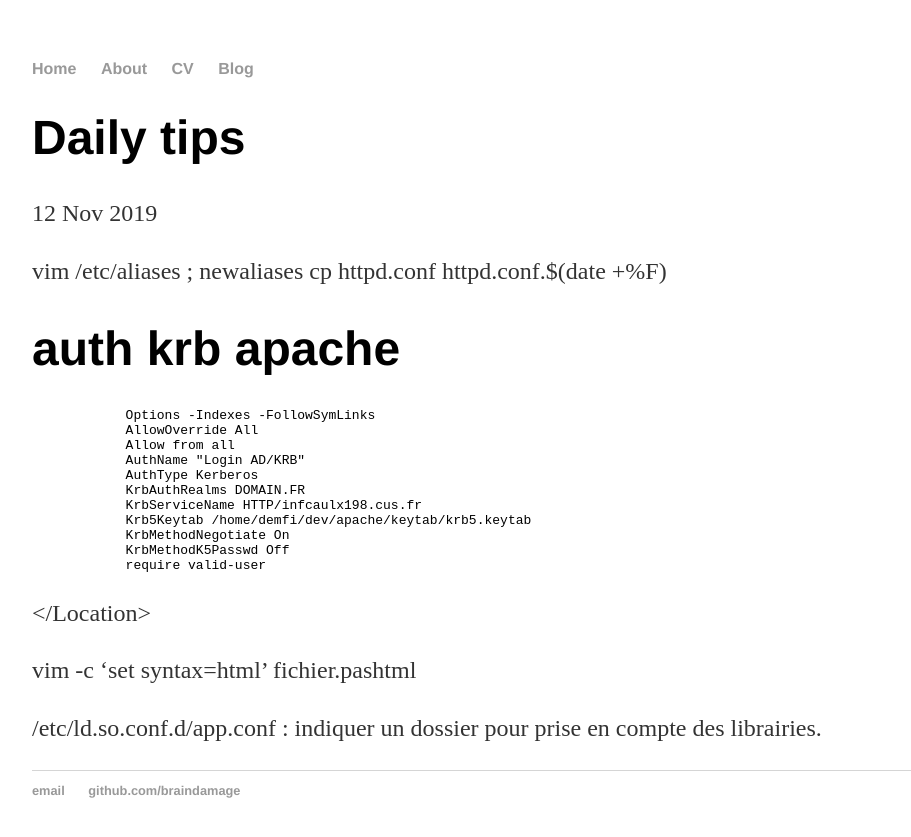
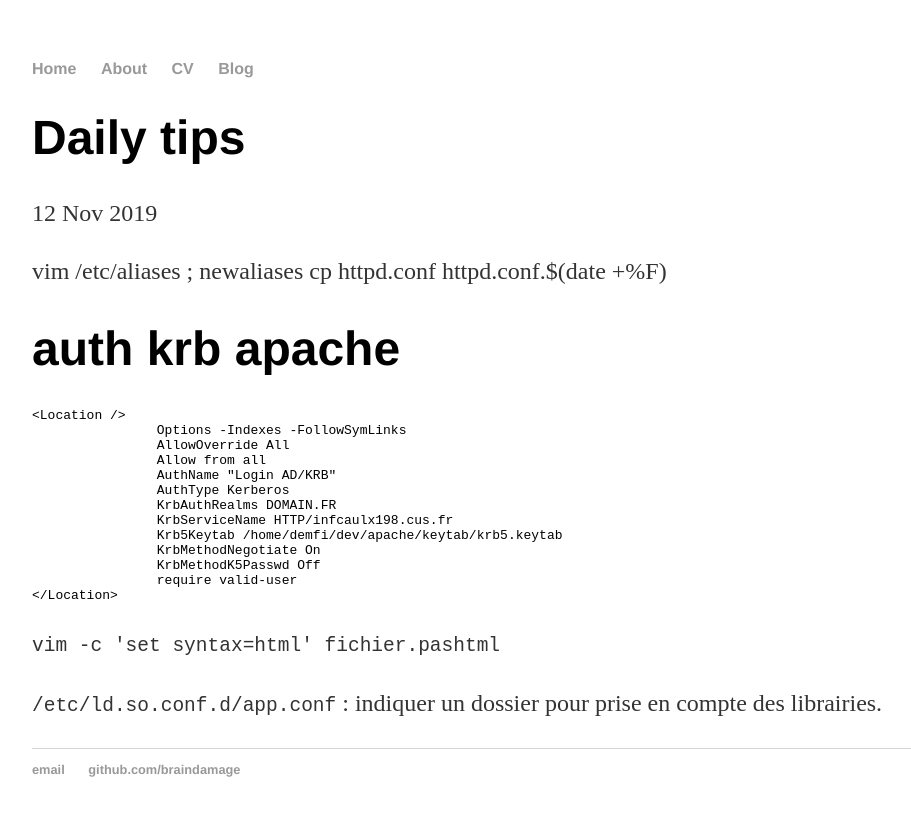
Before and after one commit to pdgaaa/pdgaaa.github.io, a Jekyll site: the page built from _posts/2019-11-12-tips.md, in a window 1280 px wide. Shown: the top 837 px of the page, without its empty margins (160-1071 px from the left). Built offline with Jekyll 4.4.1, drawn with Linux system fonts in a browser that asks for light colours.

Commit message:
Update 2019-11-12-tips.md

`````diff
--- a/_posts/2019-11-12-tips.md
+++ b/_posts/2019-11-12-tips.md
@@ -11,6 +11,7 @@ cp httpd.conf httpd.conf.$(date +%F)
 auth krb apache
 ===============
 
+````
 <Location />
                 Options -Indexes -FollowSymLinks
                 AllowOverride All
@@ -24,7 +25,8 @@ auth krb apache
                 KrbMethodK5Passwd Off
                 require valid-user
 </Location>
+````
 
-vim -c 'set syntax=html' fichier.pashtml
+``vim -c 'set syntax=html' fichier.pashtml``
 
-/etc/ld.so.conf.d/app.conf : indiquer un dossier pour prise en compte des librairies.
+``/etc/ld.so.conf.d/app.conf`` : indiquer un dossier pour prise en compte des librairies.
`````
